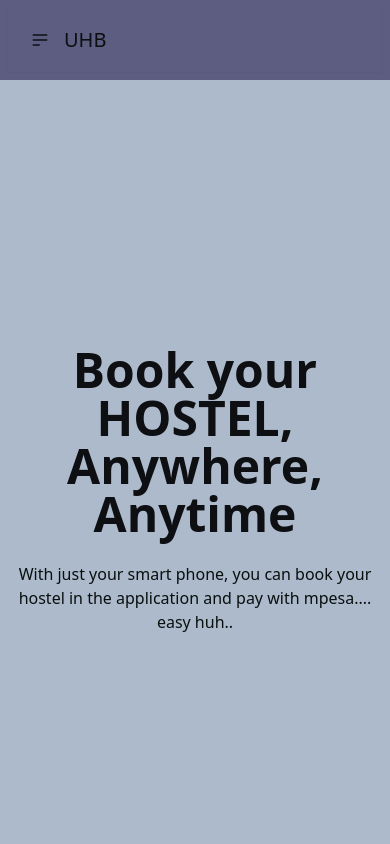
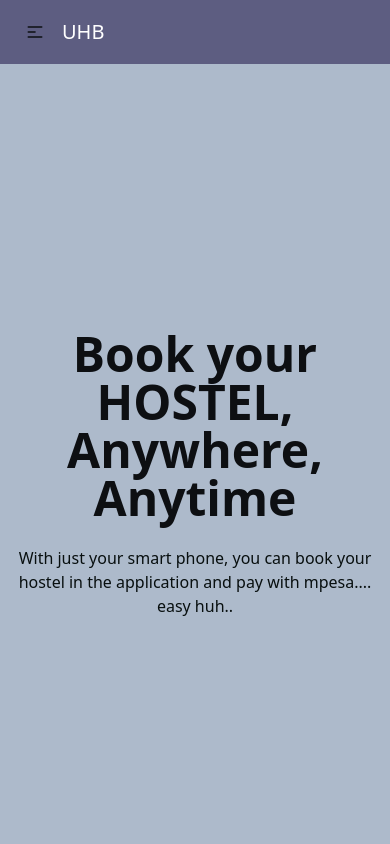
Before and after one commit to EvansMungai/UHBUI, an Angular app: page / in a window 390 px wide. Shown: the top 844 px of the page. Built offline with nearby package versions, Linux system fonts and the light colour scheme.

Commit message:
Make navbar responsive.

```diff
--- a/components/elements/navbar/navbar.component.html
+++ b/components/elements/navbar/navbar.component.html
@@ -1,22 +1,10 @@
 <nav class="navbar bg-secondary">
-    <!-- <div class="flex-1">
-        Hostel System
-    </div>
-    <div class="flex-none">
-        <ul class="menu menu-horizontal">
-            @for (link of links; track $index) {
-            <li class="text-white text-[12px]"><a href="{{link.url}}">{{link.title}}</a></li>
-            }
-        </ul>
-    </div> -->
-    <div class="navbar bg-secondary shadow-sm">
     <div class="navbar-start">
         <div class="dropdown">
-                <div tabindex="0" role="button" class="btn btn-ghost btn-circle">
+            <div tabindex="0" role="button" class="btn btn-ghost sm:hidden">
                 <svg xmlns="http://www.w3.org/2000/svg" class="h-5 w-5" fill="none" viewBox="0 0 24 24"
                     stroke="currentColor">
-                        <path stroke-linecap="round" stroke-linejoin="round" stroke-width="2"
-                            d="M4 6h16M4 12h16M4 18h7" />
+                    <path stroke-linecap="round" stroke-linejoin="round" stroke-width="2" d="M4 6h16M4 12h8m-8 6h16" />
                 </svg>
             </div>
             <ul tabindex="0" class="menu menu-sm dropdown-content bg-secondary rounded-box z-1 mt-3 w-52 p-2 shadow">
@@ -25,9 +13,13 @@
                 }
             </ul>
         </div>
-            <div class="flex-1">
-                <a class="text-xl">UHB</a>
+        <h1 class="text-xl text-white">UHB</h1>
     </div>
-        </div>
+    <div class="navbar-end hidden sm:flex">
+        <ul class="menu menu-horizontal px-1">
+            @for (link of links; track $index) {
+            <li class="text-white text-[12px]"><a href="{{link.url}}">{{link.title}}</a></li>
+            }
+        </ul>
     </div>
 </nav>
```
Lines whose indentation alone changed are shown as unchanged.
